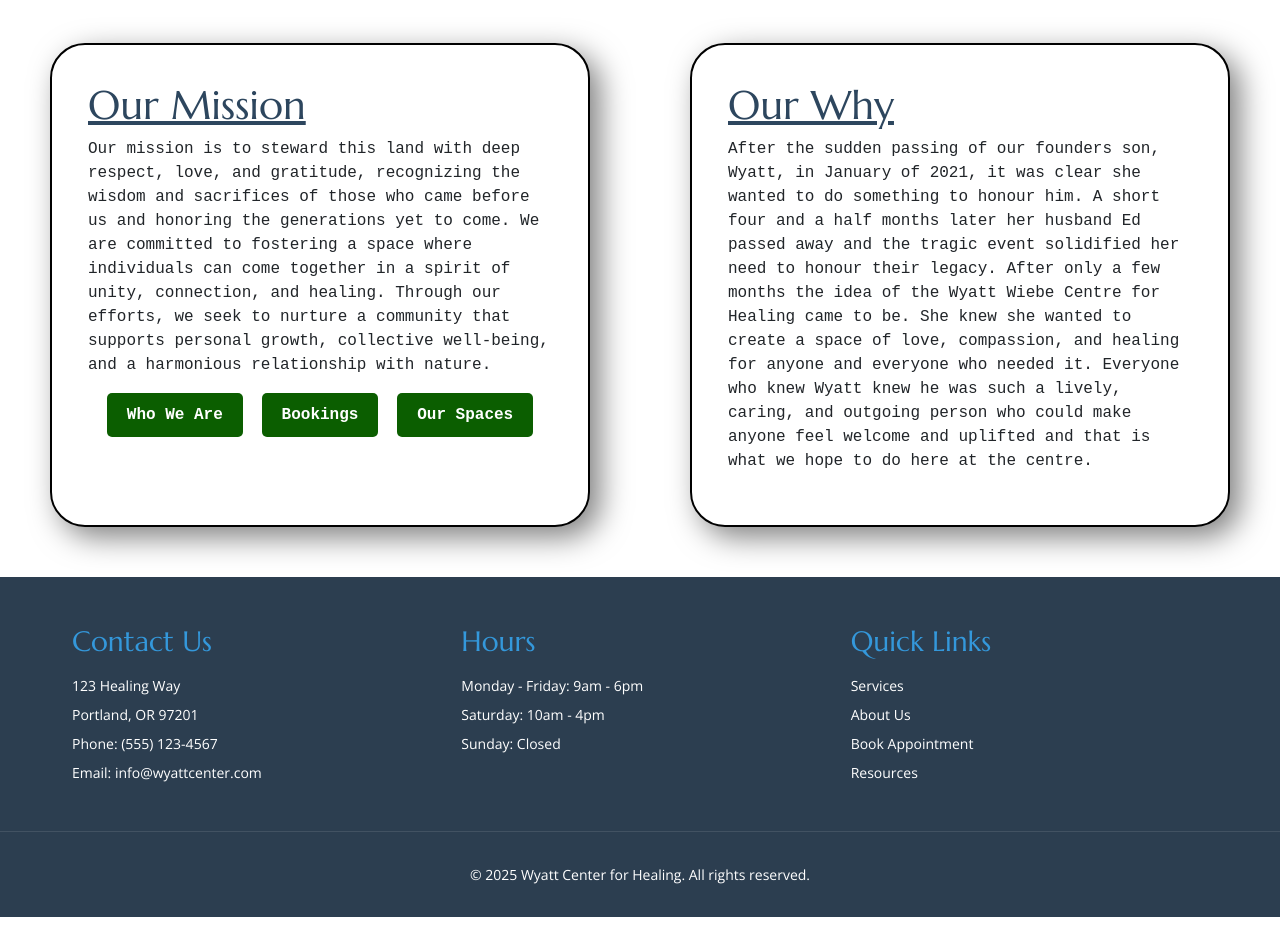
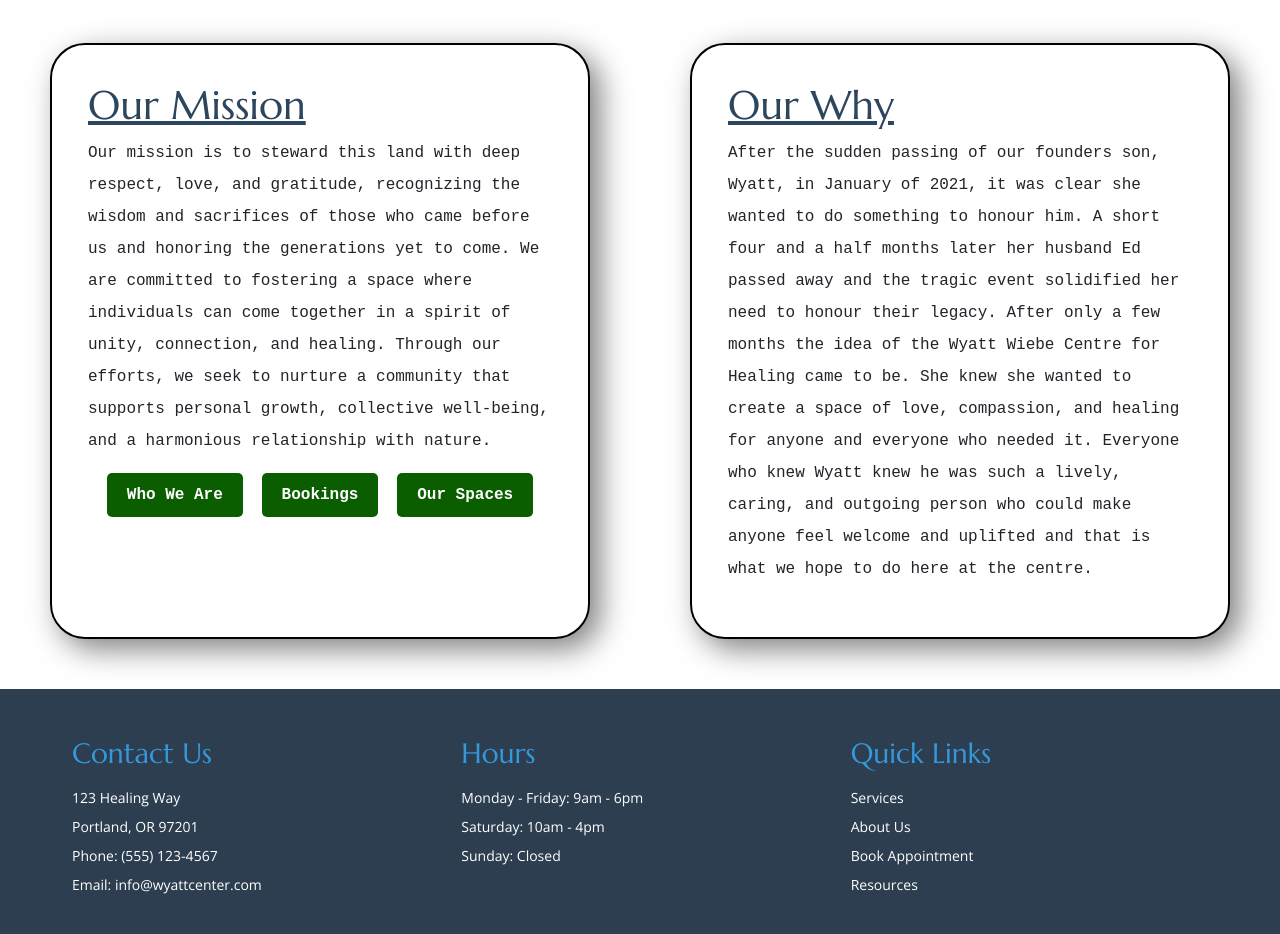
Before and after one commit to ClintasaurusRex/wyatt-center, a React (Create React App) app: page / in a window 1280 px wide. Shown: the part 840-1774 px from the top of the page. Built offline with nearby package versions, Linux system fonts and the light colour scheme.

Commit message:
Enhance OurStory styling by adding line-height to paragraph elements

```diff
--- a/src/styles/OurStory.css
+++ b/src/styles/OurStory.css
@@ -15,6 +15,9 @@
   flex-direction: column;
   border-radius: 35px;
   box-shadow: 10px 10px 30px rgba(0, 0, 0, 0.5);
+}
+.our-story p {
+  line-height: 2;
 }
 
 .story-title {
```
